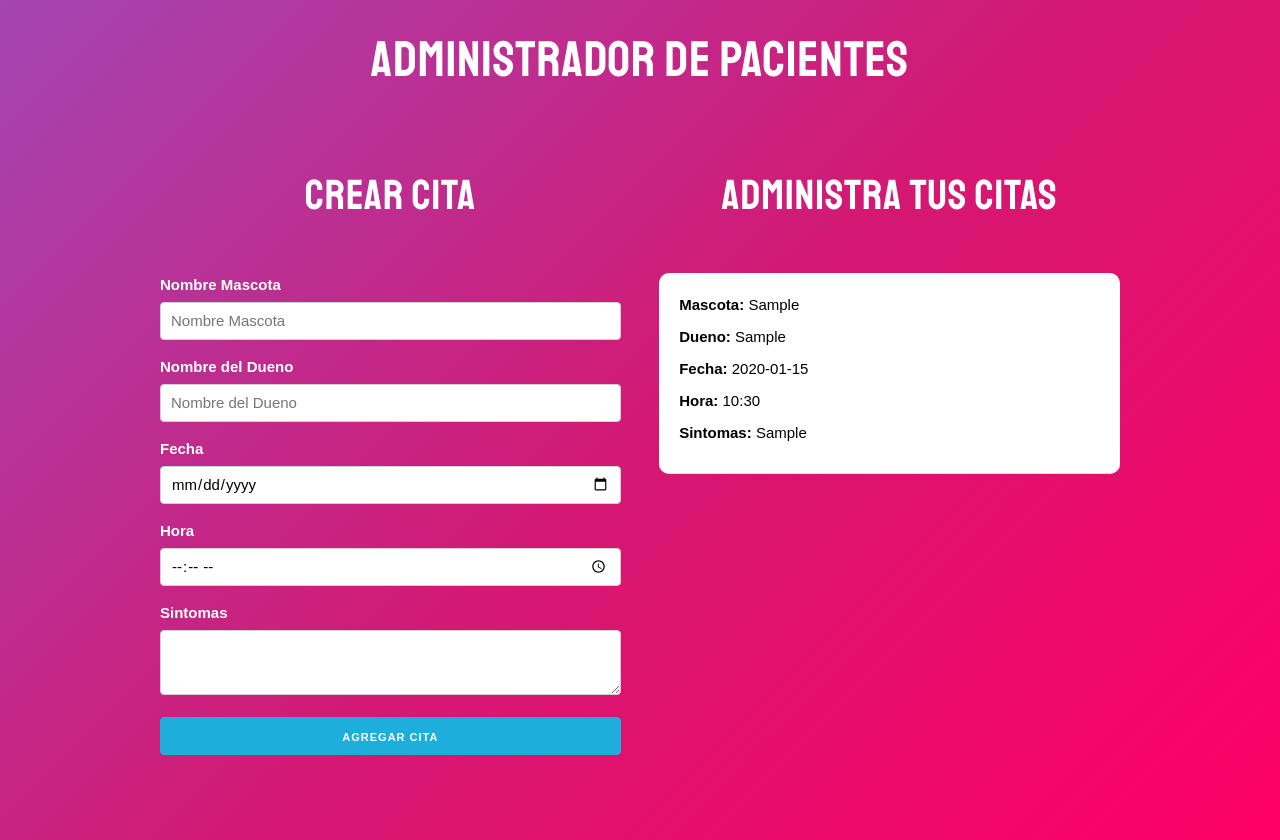
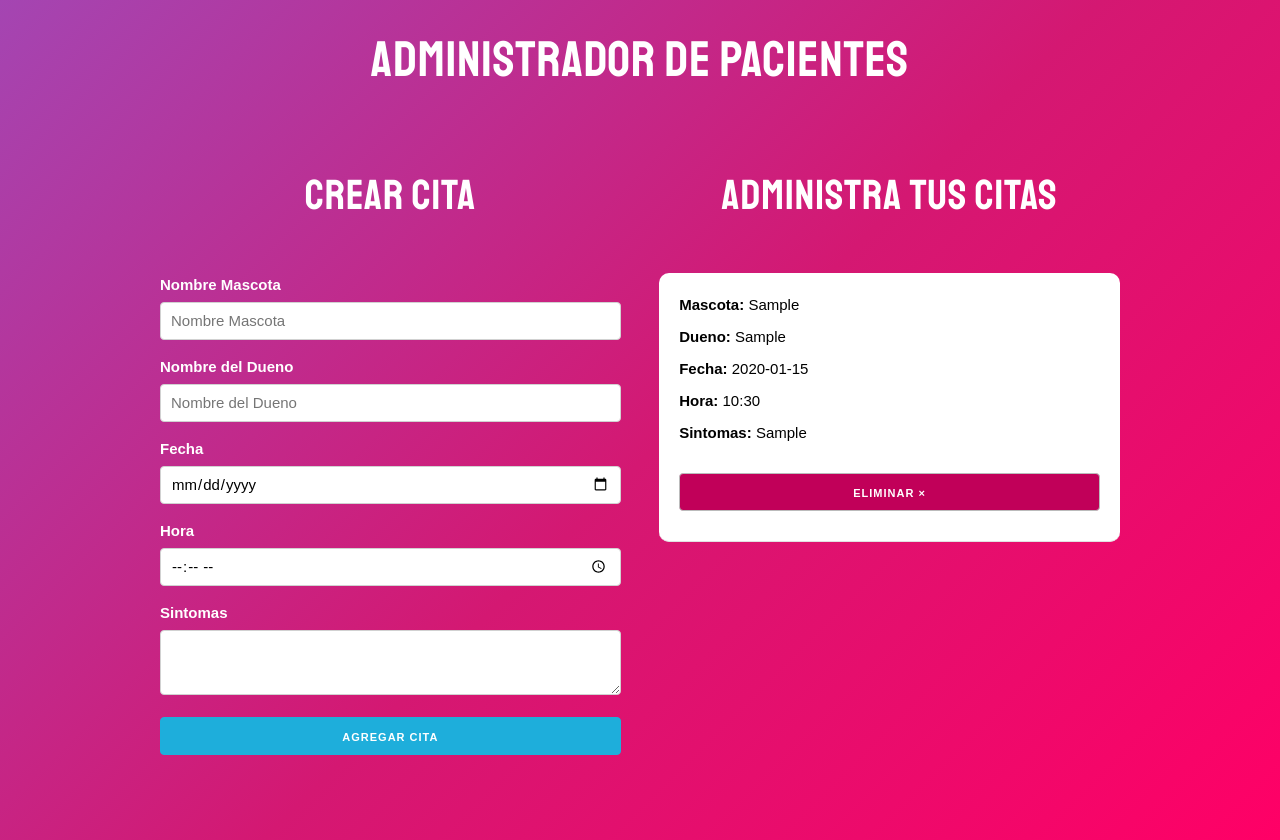
Before and after one commit to gnarracci/patiens-maager, a React (Create React App) app: page / in a window 1280 px wide. Both pictures are taken after typing "Sample", "Sample", "2020-01-15", "10:30", "Sample" into the empty fields and a click on the button "AGREGAR CITA". Built offline with nearby package versions, Linux system fonts and the light colour scheme.

Commit message:
Delete Citas Config and Message

```diff
--- a/src/App.js
+++ b/src/App.js
@@ -12,6 +12,15 @@
     guardarCitas([...citas, cita]);
   }
 
+  // Funcion que elimina una cita por su id
+  const eliminarCita = id => {
+    const nuevasCitas = citas.filter(cita => cita.id !== id );
+    guardarCitas(nuevasCitas);
+  }
+
+  // Mensaje Condicional
+  const titulo = citas.length === 0 ? "No hay Citas" : "Administra tus Citas";
+
   return (
     <Fragment>
       <h1>Administrador de Pacientes</h1>
@@ -23,11 +32,12 @@
             />
           </div>
           <div className="one-half column">
-            <h2>Administra tus Citas</h2>
+            <h2>{titulo}</h2>
             {citas.map(cita => (
               <Cita
                 key={cita.id}
                 cita={cita}
+                eliminarCita={eliminarCita}
               />
             ))}
           </div>
--- a/src/components/Cita.js
+++ b/src/components/Cita.js
@@ -1,13 +1,31 @@
-import React from 'react'
+import React from "react";
 
-const Cita = ({cita}) => (
-    <div className='cita'>
-        <p>Mascota: <span>{cita.mascota}</span></p>
-        <p>Dueno: <span>{cita.propietario}</span></p>
-        <p>Fecha: <span>{cita.fecha}</span></p>
-        <p>Hora: <span>{cita.hora}</span></p>
-        <p>Sintomas: <span>{cita.sintomas}</span></p>
-    </div>
-)
+const Cita = ({ cita, eliminarCita }) => (
+  <div className="cita">
+    <p>
+      Mascota: <span>{cita.mascota}</span>
+    </p>
+    <p>
+      Dueno: <span>{cita.propietario}</span>
+    </p>
+    <p>
+      Fecha: <span>{cita.fecha}</span>
+    </p>
+    <p>
+      Hora: <span>{cita.hora}</span>
+    </p>
+    <p>
+      Sintomas: <span>{cita.sintomas}</span>
+    </p>
+    <button
+      className="button eliminar u-full-width"
+      onClick={() => {
+        eliminarCita(cita.id);
+      }}
+    >
+      Eliminar &times;
+    </button>
+  </div>
+);
 
 export default Cita;
```
